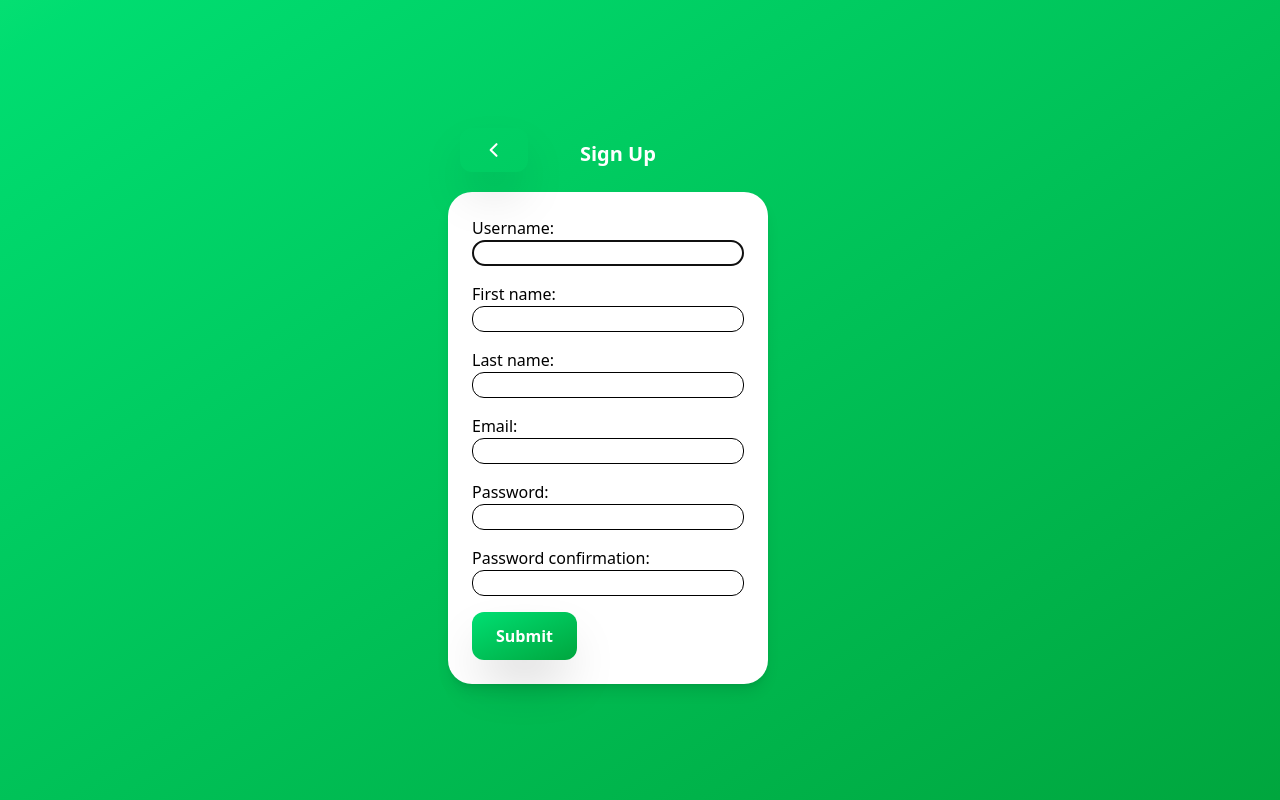
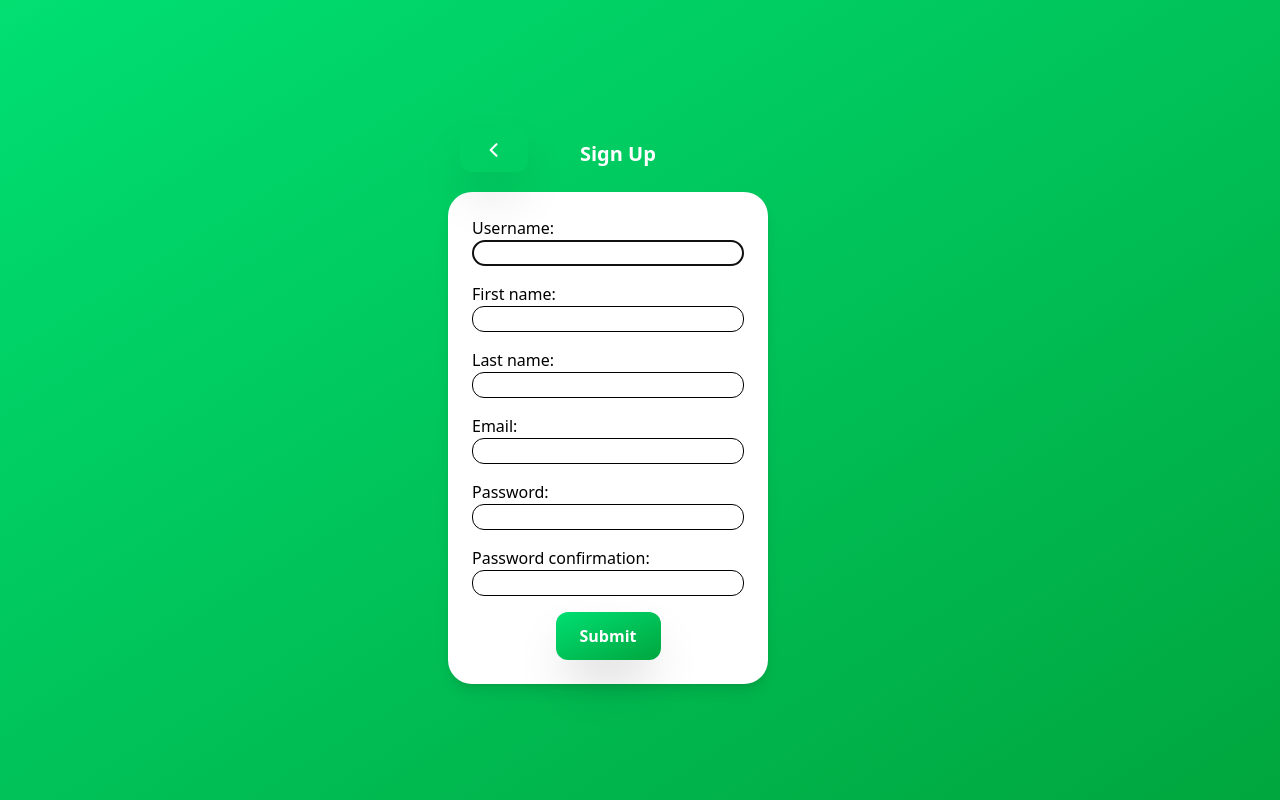
Before and after one commit to angushay42/Group-4, a Django app: page /signup in a window 1280 px wide. Run offline with Django 5.2, Linux system fonts and the light colour scheme; style sheets or scripts are compiled from the project's sources; some libraries are stand-ins or nearby versions.

Commit message:
centered sign up button

```diff
--- a/src/expiry/templates/expiry/signup.html
+++ b/src/expiry/templates/expiry/signup.html
@@ -17,7 +17,10 @@
             <form action="/signup" class="space-y-4 mt-auto" method="post">
                 {% csrf_token %}
                 {{ form }}
-                <button class="font-semibold glass text-white bg-gradient-to-br from-green-400 to-green-600 rounded-xl px-6 py-3 flex items-center gap-3 shadow-2xl transition-all duration-300 ease-out hover:shadow-xl hover:-translate-y-0.5 active:translate-y-0">Submit</button>
+                <div class="flex items-center justify-center">
+                     <button class="font-semibold glass text-white bg-gradient-to-br from-green-400 to-green-600 rounded-xl px-6 py-3 flex items-center gap-3 shadow-2xl transition-all duration-300 ease-out hover:shadow-xl hover:-translate-y-0.5 active:translate-y-0">Submit</button>
+                </div>
+
 
             </form>
 
```
